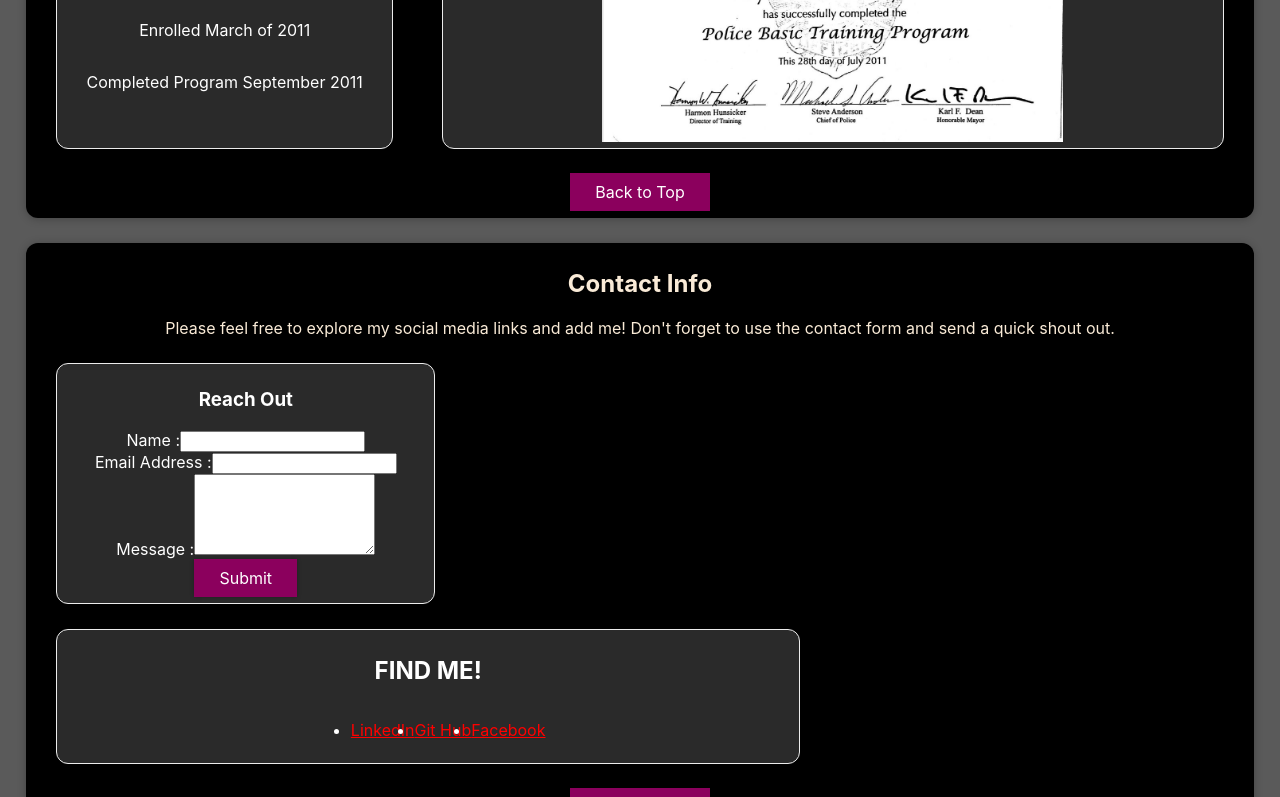
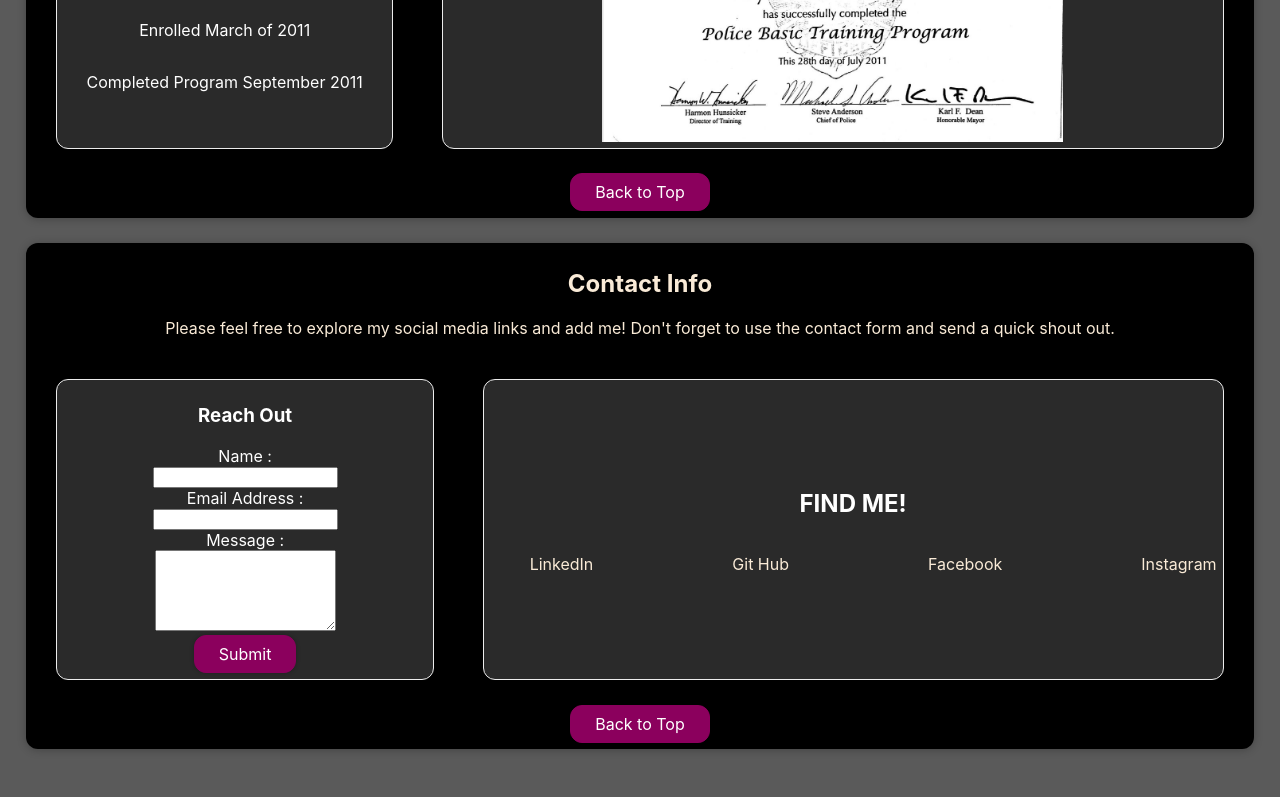
Before and after one commit to RayFlaherty/working-resume-react, a React (Create React App) app: page / in a window 1280 px wide. Shown: the part 2000-2797 px from the top of the page. After the commit the page ends 2775 px from the top, so only its background shows below. Built offline with nearby package versions, Linux system fonts and the light colour scheme.

Commit message:
updating content and skills

```diff
--- a/src/App.js
+++ b/src/App.js
@@ -14,11 +14,11 @@ function App() {
     },
     {
       id: "e2",
-      title: "Working Projects",
+      title: "Work History and Education",
     },
     {
       id: "e3",
-      title: "Work History and Education",
+      title: "Projects",
     },
     {
       id: "e4",
--- a/src/Components/Contact/Contact.css
+++ b/src/Components/Contact/Contact.css
@@ -20,7 +20,7 @@
 .contactRow {
     display: inline-flex;
     width: 100%;
-
+    justify-content: space-between
   }
 
   .navText {
@@ -39,19 +39,3 @@
     display: flex;
     flex-wrap: wrap;
   }
-
-  a:link {
-    color: red;
-  }
-
-  a:visited {
-    color: green;
-  }
-
-  a:hover {
-    color: red;
-  }
-
-  a:active {
-    color: blue;
-  }
--- a/src/Components/Contact/Contact.js
+++ b/src/Components/Contact/Contact.js
@@ -52,6 +52,10 @@ const Contact = () => {
   let FacebookEl = <p>Link</p>;
   if (state) FacebookEl = <a href={FaceBookLink}>Facebook</a>;
 
+  let InstagramLink = "https://www.instagram.com/raymondf.flaherty/";
+  let InstagramEl = <p>Link</p>;
+  if (state) InstagramEl = <a href={InstagramLink}>Instagram</a>;
+
   return (
     <Card>
       <div className="header h1Text">
@@ -60,12 +64,14 @@ const Contact = () => {
           Please feel free to explore my social media links and add me! Don't
           forget to use the contact form and send a quick shout out.
         </p>
-        <div className="header">
+        <div className="header contactRow">
           <Card className="contactStyle left">
             <h3 data-testid="h1tag">Reach Out</h3>
             <form id="contact-form" onSubmit={handleSubmit}>
               <div>
                 <label htmlFor="name">Name :</label>
+                <div>
+                  {" "}
                   <input
                     type="text"
                     name="name"
@@ -73,8 +79,10 @@ const Contact = () => {
                     onBlur={handleChange}
                   />
                 </div>
+              </div>
               <div>
                 <label htmlFor="email">Email Address :</label>
+                <div>
                   <input
                     type="email"
                     name="email"
@@ -82,14 +90,17 @@ const Contact = () => {
                     onBlue={handleChange}
                   />
                 </div>
+              </div>
               <div>
                 <label htmlFor="message">Message :</label>
+                <div>
                   <textarea
                     name="message"
                     rows="5"
                     defaultValue={message}
                     onBlur={handleChange}
                   />
+                </div>
               </div>
               {errorMessage && (
                 <div>
@@ -109,11 +120,12 @@ const Contact = () => {
             <div>
               <h2>FIND ME!</h2>
             </div>
-            <div>
+            <div className="contactRow">
               <ul className="contactRow">
-                <li className="contactText">{linkedInElement}</li>
-                <li className="contactText">{GitHubEl}</li>
-                <li className="contactText">{FacebookEl}</li>
+                <li className="">{linkedInElement}</li>
+                <li className="">{GitHubEl}</li>
+                <li className="">{FacebookEl}</li>
+                <li>{InstagramEl}</li>
               </ul>
             </div>
           </Card>
--- a/src/Components/Elements/Nav/Nav.css
+++ b/src/Components/Elements/Nav/Nav.css
@@ -17,7 +17,7 @@
   margin: 2%;
   border-radius: 10px;
   width: 100%;
-  background-color: rgb(176, 158, 158);
+  background-color: black;
 }
 
 .navRow {
--- a/src/Components/Elements/Nav/Nav.js
+++ b/src/Components/Elements/Nav/Nav.js
@@ -14,13 +14,13 @@ const Nav = (props) => {
             <a data-testid="e1" href="#e1">About Me</a>
           </li>
           <li className="navText">
-            <a href="#workingProjects">Working Projects</a>
+            <a href="#workingProjects">Work History and Education</a>
           </li>
           <li className="navText">
-            <a href="#workHistory"> Work History and Education</a>
+            <a href="#workHistory"> Projects </a>
           </li>
           <li className="navText">
-            <span>Contact Me</span>
+            <a href="#contact">Contact Me</a>
           </li>
           {navDisplay.map((navDisplay) => (
             <li key={navDisplay.id}>
--- a/src/Components/UI/Button/Button.js
+++ b/src/Components/UI/Button/Button.js
@@ -1,8 +1,14 @@
 import React from "react";
 import styles from "./Button.module.css";
 
+
+const backToNav = ()=> {
+  console.log('click')
+
+}
+
 const Button = () => {
-  return <button className={styles.button}> Back to Top </button>;
+  return <button className={styles.button} oncClick={backToNav}> Back to Top </button>;
 };
 
 export default Button;
--- a/src/Components/UI/Button/Button.module.css
+++ b/src/Components/UI/Button/Button.module.css
@@ -3,6 +3,7 @@
     font: inherit;
     padding: 0.5rem 1.5rem;
     border: 1px solid #8b005d;
+    border-radius: 12px;
     color: white;
     background: #8b005d;
     box-shadow: 0 0 4px rgba(0, 0, 0, 0.26);
--- a/src/index.css
+++ b/src/index.css
@@ -13,3 +13,24 @@ code {
   font-family: source-code-pro, Menlo, Monaco, Consolas, 'Courier New',
     monospace;
 }
+
+ul {
+  list-style-type: none;
+}
+
+a:link {
+  color: antiquewhite;
+  text-decoration: none;
+}
+
+a:visited {
+  color: antiquewhite;
+}
+
+a:hover {
+  color: rgb(143, 93, 27);
+}
+
+a:active {
+  color: blue;
+}
```
Also changed, not shown: src/Components/Elements/Gallery/Gallery.css (line endings or trailing spaces). Lines whose indentation alone changed are shown as unchanged.
